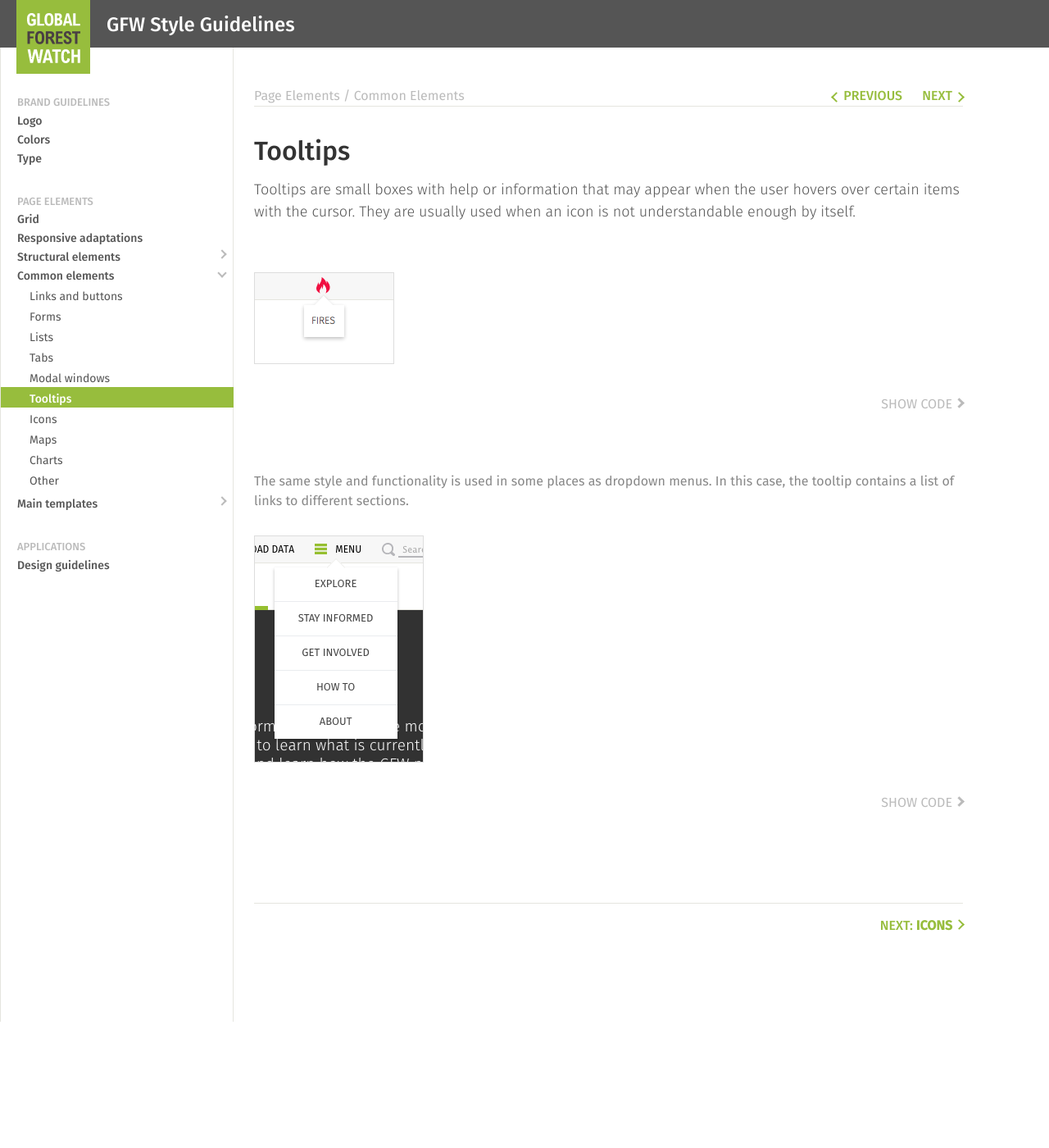
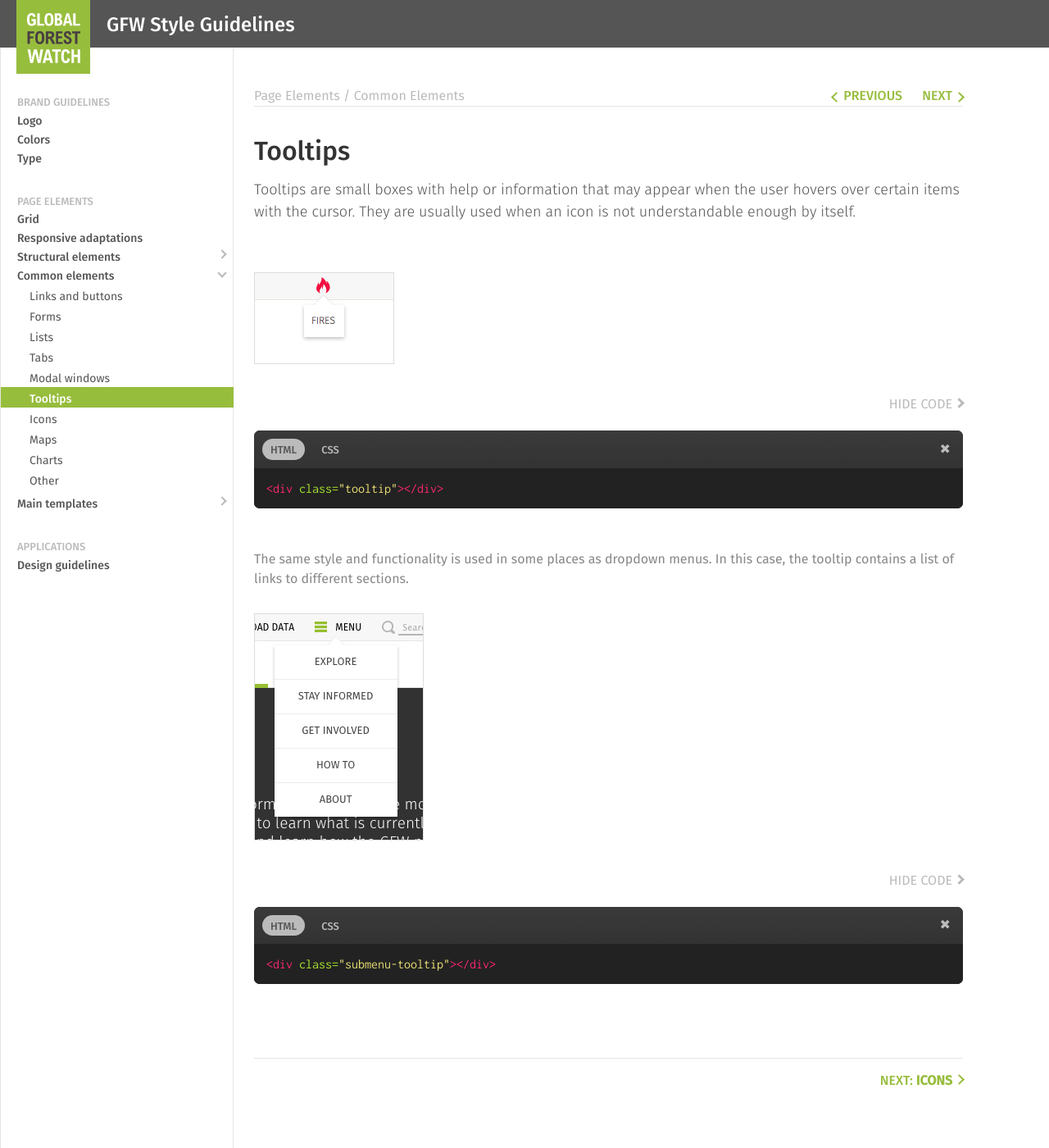
Before and after one commit to Vizzuality/gfw-style-guides, a Jekyll site: the page built from _posts/common-elements/0007-07-01-tooltips.markdown, in a window 1280 px wide and 1400 px high. Shown: the whole window at 82% size. Built offline with Jekyll 4.4.1, drawn with Linux system fonts in a browser that asks for light colours.

Commit message:
show code snippets by default

```diff
--- a/_includes/code-snippet.html
+++ b/_includes/code-snippet.html
@@ -1,5 +1,5 @@
-<span class="show-code">show code</span>
-<div class="code-snippet hidden">
+<span class="show-code">hide code</span>
+<div class="code-snippet">
   <div class="tabs">
     <ul>
       <li><a href="#" data-lang="html" class="lang active">HTML</a></li>
--- a/scripts/main.js
+++ b/scripts/main.js
@@ -1,6 +1,6 @@
 var SnippetModel = Backbone.Model.extend({
   defaults: {
-    hidden: true,
+    hidden: false,
     lang: 'html'
   }
 });
@@ -113,10 +113,10 @@
   toggleSnippet: function(){
     var hidden = this.model.get('hidden');
     this.$snippet.toggleClass('hidden', hidden);
-    if (hidden) {
+    if (!hidden) {
+      this.$showCode.text('Hide code');
+    }else{
       this.$showCode.text('Show code');
-    }else{
-      this.$showCode.text('Hide code');
     }
   },
 
```
